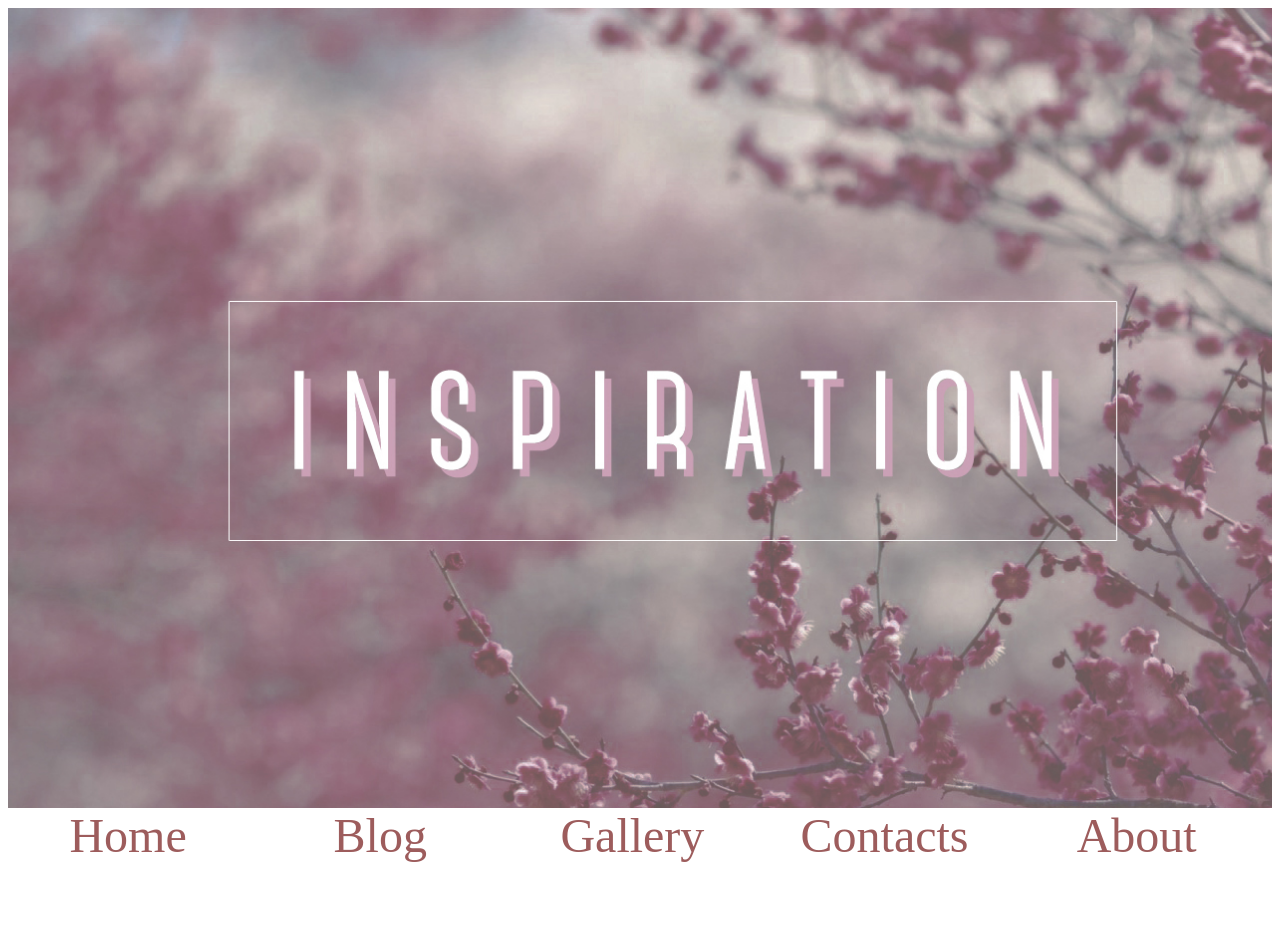
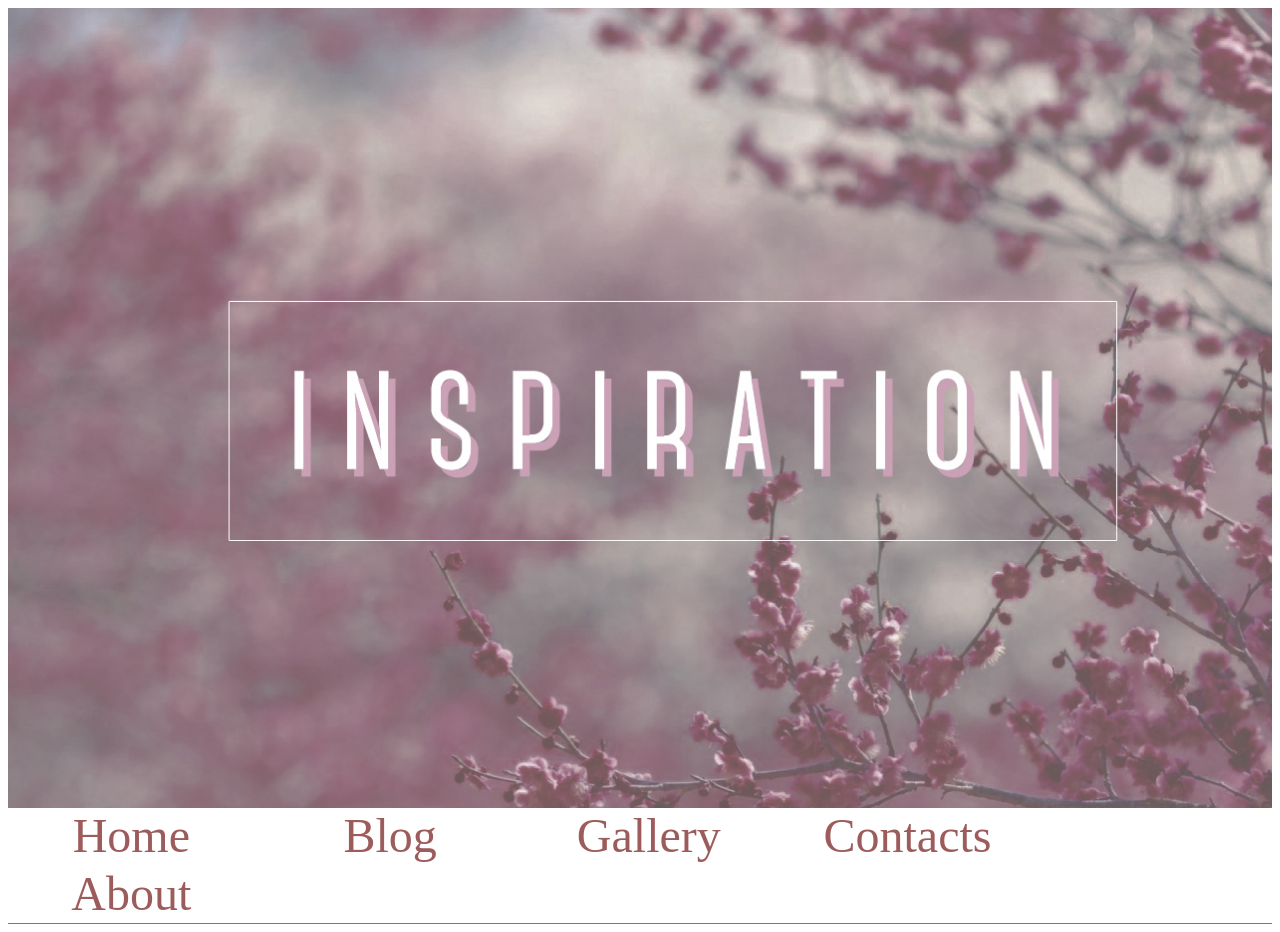
Before and after one commit to ItaDragon/TestBlog, a plain HTML site: page index.html in a window 1280 px wide. Before the commit the page ends 871 px from the top, so only its background shows below. Drawn offline with nearby package versions, Linux system fonts and the light colour scheme.

Commit message:
добавила хр

```diff
--- a/css/style.css
+++ b/css/style.css
@@ -18,10 +18,18 @@
 .buttons span {
     cursor: pointer;
     margin: auto;
-    width: 19%;
+    width: 19.52%;
     background-color: rgba(50%, 50%, 50%, 0);
     transition: background-color 0.6s ease;
     display: inline-block;
     box-sizing: border-box;
     text-align: center;
+    height: 1.2em;
 }
+
+hr {
+     height: 0.05em;
+     background-color: #B45F5F;
+     margin-top: 0px;
+     border: none
+}
--- a/index.html
+++ b/index.html
@@ -32,6 +32,7 @@
             <span>About</span>
         </div>
     </div>
+    <hr class="line"/>
 </body>
 
 </html>
```
Also changed, not shown: public/images/0fbf0b59481e389ce5a13bbd376eec44.jpg (added), public/images/20582913_160643161161817_4140663612274376704_n.jpg (added), public/images/cherry-blossom-hd-wallpapers-1920x1080.jpg (added), public/images/maket.jpg (added), public/images/sakura-wallpaper-5.jpg (added), 1 other file.
